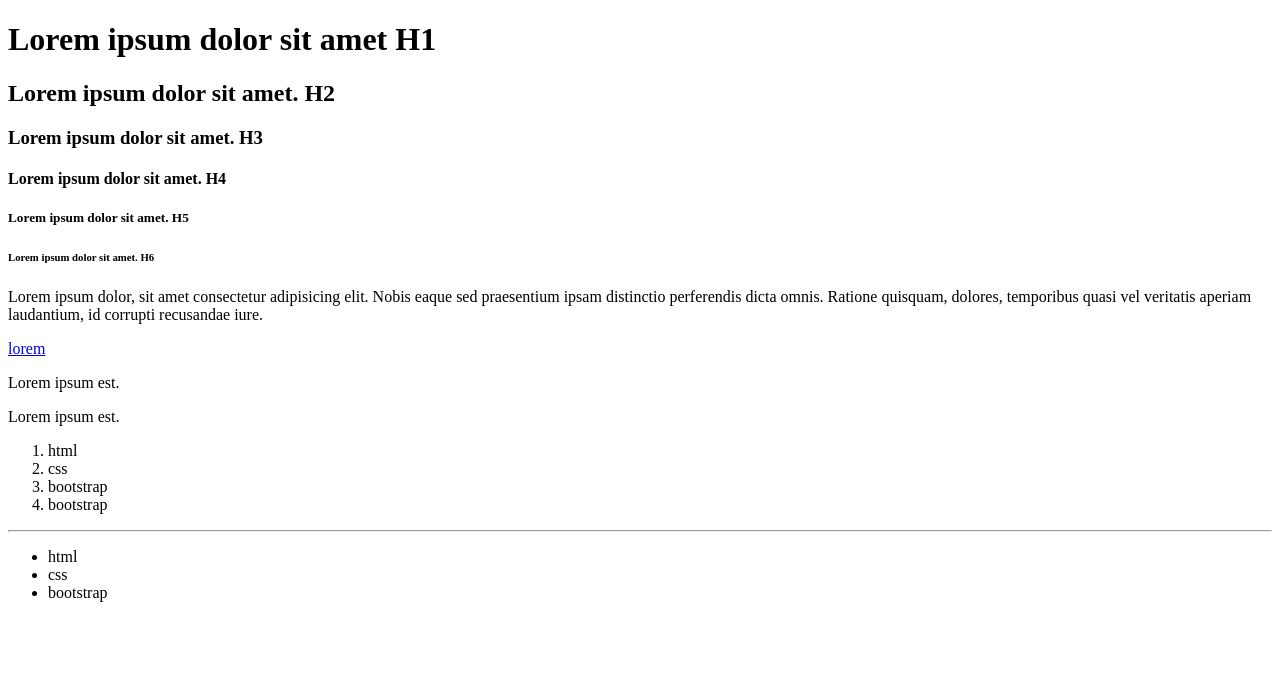
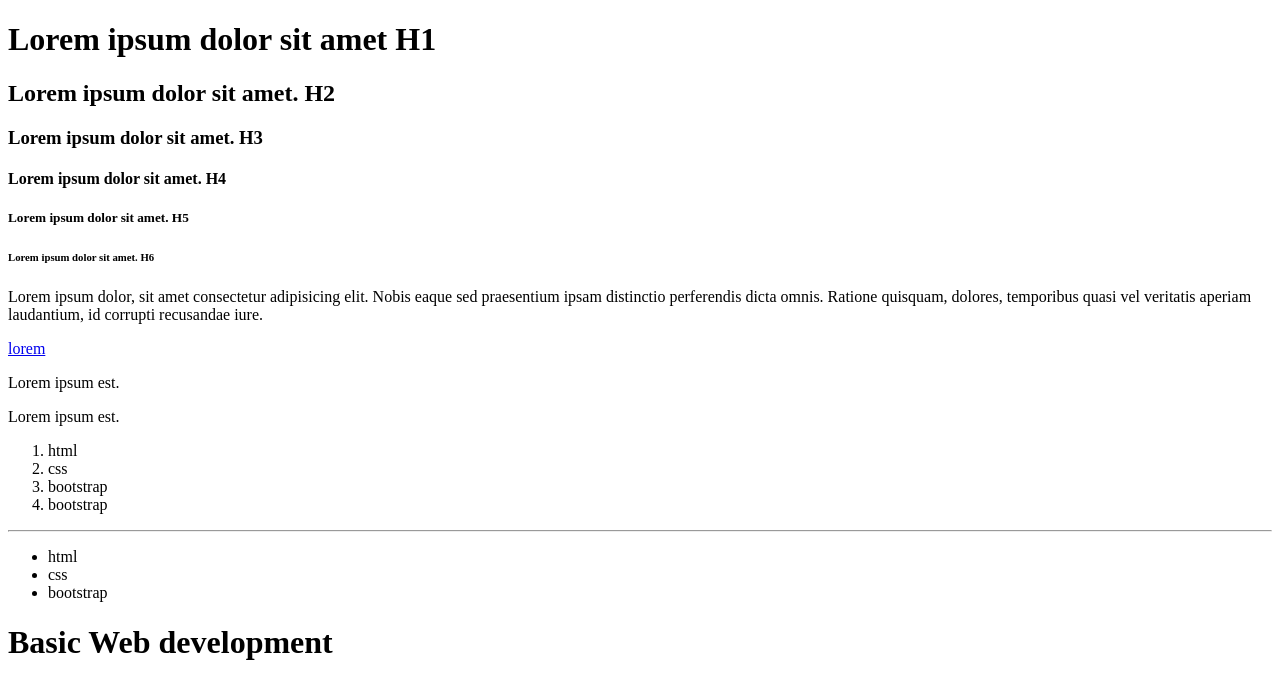
Before and after one commit to hr-sobuj/live-class, a plain HTML site: page index.html in a window 1280 px wide. Drawn offline with Linux system fonts and the light colour scheme.

Commit message:
some changes

```diff
--- a/index.html
+++ b/index.html
@@ -54,6 +54,10 @@
         <li>bootstrap</li>
     </ul>
 
+
+
+    <h1>Basic Web development</h1>
+
 </body>
 
 </html>
```
